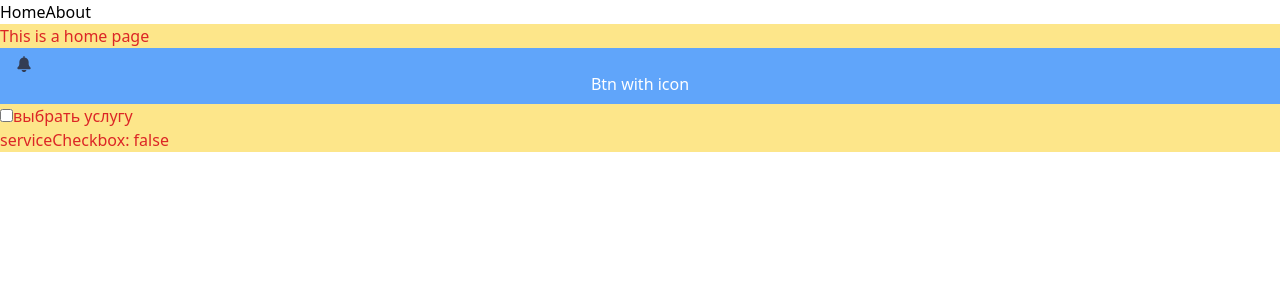
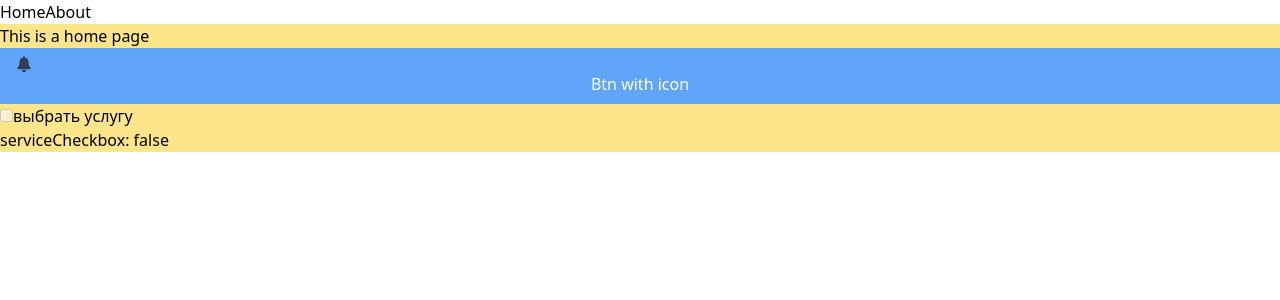
Before and after one commit to garshin-dev/schedule, a Vue app: page / in a window 1280 px wide. Shown: the top 300 px of the page. Built offline with nearby package versions, Linux system fonts and the light colour scheme.

Commit message:
change home page

```diff
--- a/src/views/Home.vue
+++ b/src/views/Home.vue
@@ -4,16 +4,21 @@ import AppCheckbox from '@/components/AppCheckbox'
 import { ref } from 'vue'
 
 const serviceCheckbox = ref<boolean>(false)
+const isServiceCheckboxDisabled = ref<boolean>(true)
 </script>
 
 <template>
-  <div class="text-red-600">
+  <div>
     <h1>This is a home page</h1>
     <div class="flex flex-col">
       <AppButton icon="notification"> Btn with icon </AppButton>
     </div>
     <div>
-      <AppCheckbox v-model="serviceCheckbox" label="выбрать услугу" />
+      <AppCheckbox
+        v-model="serviceCheckbox"
+        :disabled="isServiceCheckboxDisabled"
+        label="выбрать услугу"
+      />
 
       serviceCheckbox: {{ serviceCheckbox }}
     </div>
```
